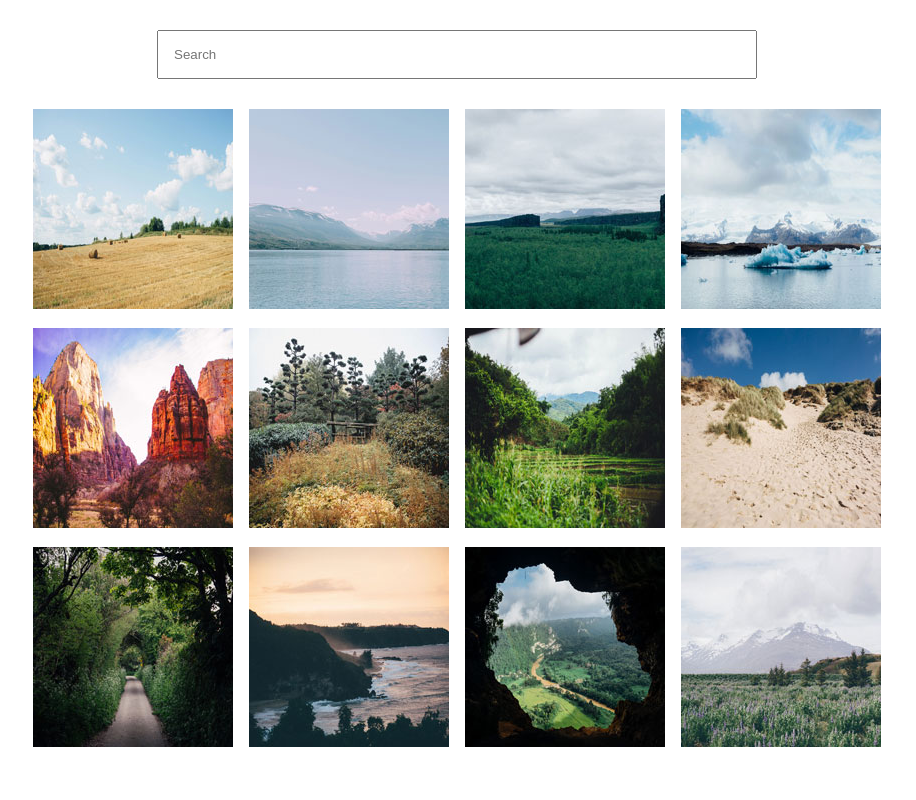
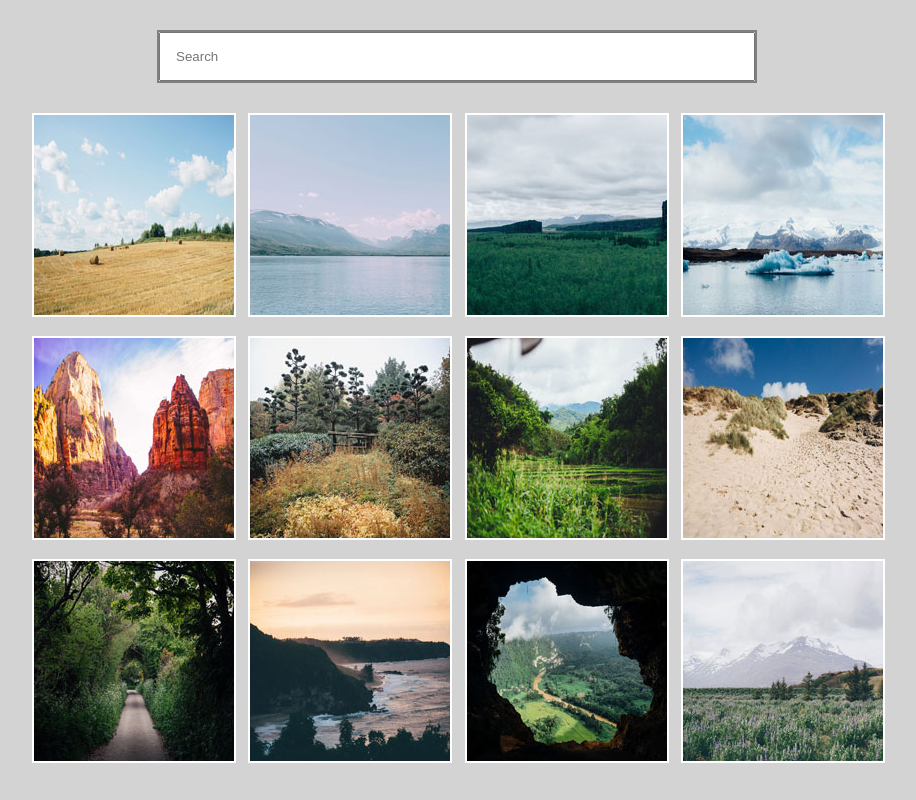
Before and after one commit to AngelaM/fewd-project-5, a plain HTML site: page index.html in a window 1280 px wide. Shown: the whole page, without its empty margins (183-1099 px from the left). Drawn offline with Linux system fonts and the light colour scheme.

Commit message:
change colors

```diff
--- a/css/style.css
+++ b/css/style.css
@@ -4,6 +4,7 @@
 
 body {
     margin: 20px;
+    background-color: lightgrey;
 }
 
 .search-bar {
@@ -12,6 +13,7 @@ body {
     display: flex;
     width: 50vw;
     max-width: 600px;
+    border: 2px solid grey;
 }
 
 input {
@@ -36,3 +38,7 @@ a {
 a:hover {
     opacity: 0.5;
 }
+
+img {
+    border: 2px solid white;
+}
```
Also changed, not shown: 1 other file.
